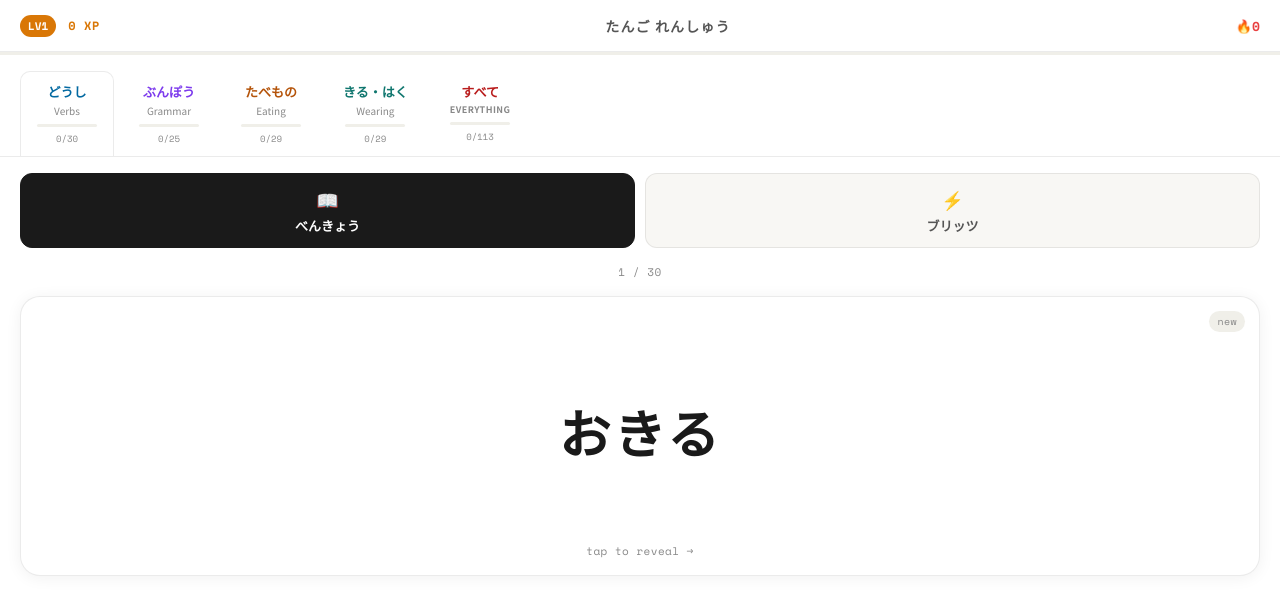
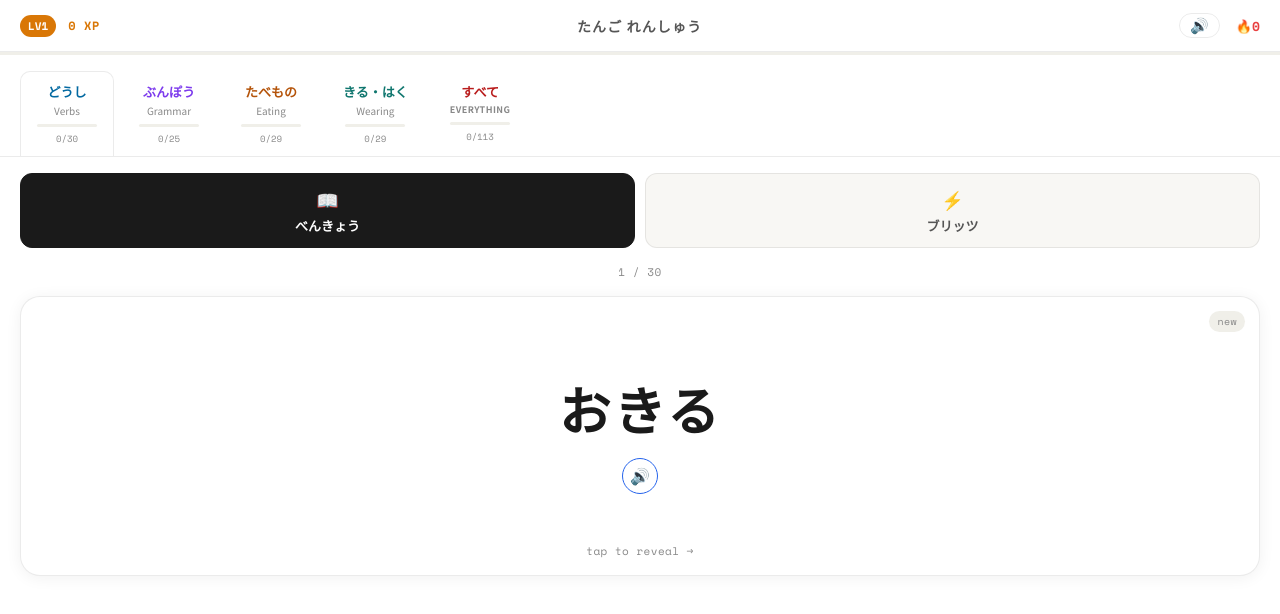
Before and after one commit to jitensha2/japanesevocab, a plain HTML site: page index.html in a window 1280 px wide. Drawn offline with nearby package versions, Linux system fonts and the light colour scheme.

Commit message:
Update index.html

```diff
--- a/index.html
+++ b/index.html
@@ -602,6 +602,38 @@
   .mastery-complete h2 { font-size: 26px; font-weight: 700; margin-bottom: 8px; }
   .mastery-complete p { font-size: 15px; color: var(--text2); margin-bottom: 28px; line-height: 1.7; }
 
+  /* AUDIO TOGGLE */
+  #audio-toggle {
+    background: none;
+    border: 1.5px solid var(--border);
+    border-radius: 20px;
+    padding: 4px 10px;
+    font-size: 15px;
+    cursor: pointer;
+    transition: all 0.15s;
+    line-height: 1;
+  }
+  #audio-toggle:hover { background: var(--bg2); }
+  #audio-toggle.off { opacity: 0.35; }
+
+  /* SPEAK BUTTON on cards */
+  .speak-btn {
+    display: inline-flex;
+    align-items: center;
+    justify-content: center;
+    background: none;
+    border: 1.5px solid var(--border);
+    border-radius: 50%;
+    width: 36px; height: 36px;
+    font-size: 16px;
+    cursor: pointer;
+    margin-top: 10px;
+    transition: all 0.15s;
+    color: var(--text2);
+  }
+  .speak-btn:hover { background: var(--bg2); border-color: var(--accent2); }
+  .speak-btn.speaking { border-color: var(--accent2); color: var(--accent2); animation: pulse 0.8s infinite; }
+
   @media (max-width: 400px) {
     .card-jp { font-size: 42px; }
     .blitz-choices { grid-template-columns: 1fr; }
@@ -619,6 +651,7 @@
     </div>
     <span class="hud-title">たんご れんしゅう</span>
     <div class="hud-right">
+      <button id="audio-toggle" onclick="toggleAudio()" title="Toggle audio">🔊</button>
       <span class="streak-display" id="streak-display">🔥0</span>
     </div>
   </div>
@@ -1022,6 +1055,7 @@ function renderStudyCard() {
     cardContent = `
       <span class="card-tag">${tagLabel}</span>
       <div class="card-jp${card.q.length > 4 ? ' sm' : ''}">${card.q}</div>
+      <button class="speak-btn" id="speak-btn" onclick="event.stopPropagation();speakJapanese('${card.q.replace(/'/g,'')}')">🔊</button>
       <div class="tap-hint">tap to reveal →</div>
     `;
   } else if (cardFace === 1) {
@@ -1030,6 +1064,7 @@ function renderStudyCard() {
       <div class="card-jp${card.q.length > 4 ? ' sm' : ''}">${card.q}</div>
       <div class="card-kana">${card.kana}</div>
       <div class="card-en">${card.en}</div>
+      <button class="speak-btn" id="speak-btn" onclick="event.stopPropagation();speakJapanese('${card.q.replace(/'/g,'')}')">🔊</button>
       <div class="tap-hint">tap for example →</div>
     `;
   } else {
@@ -1038,6 +1073,7 @@ function renderStudyCard() {
       <div class="card-jp${card.q.length > 4 ? ' sm' : ''}">${card.q}</div>
       <div class="card-en">${card.en}</div>
       <div class="card-example">${card.ex}<div class="ex-en">${card.exen}</div></div>
+      <button class="speak-btn" id="speak-btn" onclick="event.stopPropagation();speakJapanese('${card.ex.replace(/'/g,'')}')">🔊</button>
     `;
   }
 
@@ -1057,6 +1093,8 @@ function renderStudyCard() {
     </div>
     ${actionsHtml}
   `;
+  // Auto-speak the Japanese word on face 0
+  if (cardFace === 0) autoSpeak(card.q);
 }
 
 function advanceCard() {
@@ -1198,8 +1236,9 @@ function renderBlitzRound() {
     </div>
     ${ghostLine}
     ${mult_note}
-    <div class="blitz-card">
+    <div class="blitz-card" style="cursor:default;">
       <div class="card-jp${card.q.length > 4 ? ' sm' : ''}">${card.q}</div>
+      <button class="speak-btn" onclick="speakJapanese('${deck.cards[cardIdx].q.replace(/'/g,'')}')">🔊</button>
     </div>
     <div class="blitz-choices">
       ${choices.map((ci, i) => `
@@ -1398,6 +1437,7 @@ function renderMasteryCard(container) {
     `<div class="pip${hits > i ? (hits === 2 ? ' almost' : ' filled') : ''}"></div>`
   ).join('');
 
+  const _masteryCard = masteryQueue[masteryCurrentIdx];
   container.innerHTML = `
     <div class="mastery-progress-wrap">
       <div class="mastery-progress-bar" style="width:${pct}%"></div>
@@ -1410,9 +1450,10 @@ function renderMasteryCard(container) {
     <div class="card-counter">この カード: ${hits}/3 correct</div>
     <div class="pip-row">${pips}</div>
     <div style="margin-top:14px"></div>
-    <div class="blitz-card">
+    <div class="blitz-card" style="cursor:default;">
       <div style="font-size:11px;font-family:var(--font-mono);color:var(--text3);margin-bottom:8px;">${card.kana}</div>
       <div class="card-jp${card.q.length > 5 ? ' sm' : ''}">${card.q}</div>
+      <button class="speak-btn" onclick="speakJapanese('${card.q.replace(/'/g,'')}')">🔊</button>
     </div>
     <div class="blitz-choices" id="mastery-choices">
       ${choices.map((c, i) => `
@@ -1423,6 +1464,7 @@ function renderMasteryCard(container) {
       <button onclick="resetMastery()" style="font-size:11px;font-family:var(--font-mono);color:var(--text3);background:none;border:none;cursor:pointer;text-decoration:underline;">reset progress</button>
     </div>
   `;
+  autoSpeak(_masteryCard.q);
 }
 
 function masteryAnswer(btnIdx, chosenKey, correctKey) {
@@ -1522,8 +1564,81 @@ function resetMastery() {
   renderMasteryGame();
 }
 
+
+// ===== AUDIO ENGINE =====
+let audioOn = localStorage.getItem('audioOn') !== 'false'; // default ON
+let currentUtterance = null;
+
+function updateAudioToggle() {
+  const btn = document.getElementById('audio-toggle');
+  if (!btn) return;
+  btn.textContent = audioOn ? '🔊' : '🔇';
+  btn.className = 'audio-toggle' + (audioOn ? '' : ' off');
+  // keep the id so we can find it
+  btn.id = 'audio-toggle';
+}
+
+function toggleAudio() {
+  audioOn = !audioOn;
+  localStorage.setItem('audioOn', audioOn);
+  updateAudioToggle();
+  if (!audioOn && window.speechSynthesis) window.speechSynthesis.cancel();
+  showToast(audioOn ? '🔊 音声オン' : '🔇 音声オフ');
+}
+
+function getJapaneseVoice() {
+  const voices = window.speechSynthesis.getVoices();
+  // Prefer a Japanese voice — look for ja-JP or Japanese in name
+  return voices.find(v => v.lang === 'ja-JP') ||
+         voices.find(v => v.lang && v.lang.startsWith('ja')) ||
+         voices.find(v => v.name && v.name.toLowerCase().includes('japanese')) ||
+         null;
+}
+
+function speakJapanese(text) {
+  if (!audioOn) return;
+  if (!window.speechSynthesis) return;
+  window.speechSynthesis.cancel();
+
+  const btn = document.getElementById('speak-btn');
+  if (btn) btn.classList.add('speaking');
+
+  const utter = new SpeechSynthesisUtterance(text);
+  utter.lang = 'ja-JP';
+  utter.rate = 0.85;
+  utter.pitch = 1.0;
+
+  const voice = getJapaneseVoice();
+  if (voice) utter.voice = voice;
+
+  utter.onend = () => {
+    const b = document.getElementById('speak-btn');
+    if (b) b.classList.remove('speaking');
+  };
+  utter.onerror = () => {
+    const b = document.getElementById('speak-btn');
+    if (b) b.classList.remove('speaking');
+  };
+
+  currentUtterance = utter;
+  window.speechSynthesis.speak(utter);
+}
+
+// Auto-speak when a new study card appears (face 0 only)
+function autoSpeak(text) {
+  if (!audioOn) return;
+  // Small delay so card renders first
+  setTimeout(() => speakJapanese(text), 300);
+}
+
+// Voices load async on some browsers — wait for them
+if (window.speechSynthesis) {
+  window.speechSynthesis.onvoiceschanged = () => { /* voices now available */ };
+}
+
 // ===== INIT =====
 updateHUD();
+updateAudioToggle();
 renderTabs();
 renderStudy();
 </script>
```
